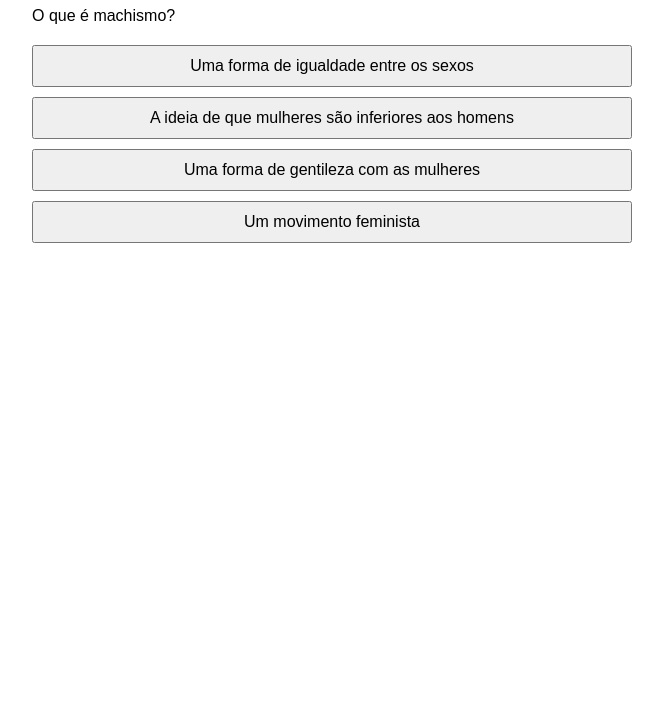
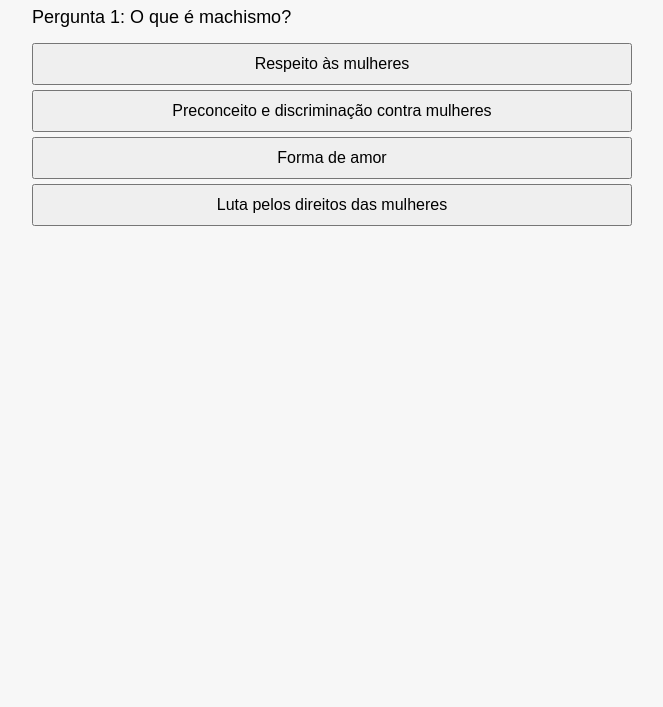
Before and after one commit to Usernamean4/Ana-Gabriella, a plain HTML site: page index.html in a window 1280 px wide. Shown: the part 93-800 px from the top of the page, without its empty margins (308-971 px from the left). Drawn offline with Linux system fonts and the light colour scheme.

Commit message:
index.html

```diff
--- a/index.html
+++ b/index.html
@@ -2,7 +2,7 @@
 <html lang="pt-br">
 <head>
     <meta charset="UTF-8">
-    <title>Jogo Contra o Machismo</title>
+    <title>Quiz Contra o Machismo</title>
     <meta name="viewport" content="width=device-width, initial-scale=1.0">
     <style>
         body {
@@ -10,115 +10,143 @@
             padding: 20px;
             max-width: 600px;
             margin: auto;
+            background-color: #f7f7f7;
         }
         h1 {
             text-align: center;
         }
         .pergunta {
-            margin-bottom: 20px;
+            font-size: 18px;
+            margin-bottom: 15px;
         }
         .opcoes button {
             display: block;
             width: 100%;
             padding: 10px;
-            margin-bottom: 10px;
+            margin: 5px 0;
             font-size: 16px;
+            cursor: pointer;
         }
         #resultado {
+            text-align: center;
+            font-size: 20px;
+            margin-top: 30px;
             font-weight: bold;
+        }
+        .estrelas {
             text-align: center;
-            margin-top: 20px;
+            font-size: 24px;
+            color: gold;
+            margin-top: 10px;
         }
     </style>
 </head>
 <body>
-    <h1>Jogo: Combate ao Machismo</h1>
+    <h1>Quiz: Combate ao Machismo</h1>
     <div class="pergunta" id="pergunta"></div>
     <div class="opcoes" id="opcoes"></div>
     <div id="resultado"></div>
+    <div class="estrelas" id="estrelas"></div>
 
     <script>
-        const perguntas = [
+        const niveis = {
+            facil: [
                 {
                     pergunta: "O que é machismo?",
                     opcoes: [
-                    "Uma forma de igualdade entre os sexos",
-                    "A ideia de que mulheres são inferiores aos homens",
-                    "Uma forma de gentileza com as mulheres",
-                    "Um movimento feminista"
+                        "Respeito às mulheres",
+                        "Preconceito e discriminação contra mulheres",
+                        "Forma de amor",
+                        "Luta pelos direitos das mulheres"
                     ],
-                respostaCorreta: 1
+                    correta: 1
                 },
                 {
-                pergunta: "Qual atitude ajuda a combater o machismo?",
+                    pergunta: "O que é feminismo?",
                     opcoes: [
-                    "Ignorar piadas machistas",
-                    "Interromper mulheres enquanto falam",
-                    "Valorizar a opinião das mulheres",
-                    "Reforçar estereótipos de gênero"
+                        "Ódio aos homens",
+                        "Busca por privilégios femininos",
+                        "Igualdade entre gêneros",
+                        "Revolta das mulheres"
                     ],
-                respostaCorreta: 2
+                    correta: 2
                 },
                 {
-                pergunta: "O que é o feminismo?",
+                    pergunta: "Quem pode combater o machismo?",
                     opcoes: [
-                    "Ódio aos homens",
-                    "Luta por igualdade de direitos entre gêneros",
-                    "Superioridade feminina",
-                    "Movimento contra a masculinidade"
+                        "Somente mulheres",
+                        "Somente homens",
+                        "Todos nós",
+                        "Ninguém"
                     ],
-                respostaCorreta: 1
+                    correta: 2
+                }
+            ],
+            medio: [
+                {
+                    pergunta: "O que é 'mansplaining'?",
+                    opcoes: [
+                        "Homem explicando algo com respeito",
+                        "Homem explicando algo óbvio de forma condescendente",
+                        "Aula de masculinidade",
+                        "Algo engraçado"
+                    ],
+                    correta: 1
                 },
                 {
-                pergunta: "Como você pode apoiar uma colega que sofreu machismo?",
+                    pergunta: "Como ajudar no combate ao machismo?",
                     opcoes: [
-                    "Fingir que nada aconteceu",
-                    "Culpar a vítima",
-                    "Ouvir e apoiar sua fala",
-                    "Disfarçar a situação com piadas"
+                        "Ficar em silêncio",
+                        "Apoiar mulheres e denunciar abusos",
+                        "Ignorar denúncias",
+                        "Fazer piadas sexistas"
                     ],
-                respostaCorreta: 2
+                    correta: 1
                 },
                 {
-                pergunta: "O que é mansplaining?",
+                    pergunta: "Qual dessas frases é machista?",
                     opcoes: [
-                    "Homens explicando algo de forma respeitosa",
-                    "Homens explicando algo sem necessidade, subestimando a mulher",
-                    "Uma forma de elogio",
-                    "Um tipo de brincadeira entre amigos"
+                        "Mulher no volante, perigo constante",
+                        "Mulheres são tão capazes quanto homens",
+                        "Todos merecem respeito",
+                        "Lugar de mulher é onde ela quiser"
                     ],
-                respostaCorreta: 1
+                    correta: 0
+                }
+            ],
+            dificil: [
+                {
+                    pergunta: "O machismo prejudica:",
+                    opcoes: [
+                        "Somente as mulheres",
+                        "Somente os homens",
+                        "Toda a sociedade",
+                        "Apenas crianças"
+                    ],
+                    correta: 2
                 },
                 {
-                pergunta: "Qual frase é um exemplo de machismo?",
+                    pergunta: "Um exemplo de igualdade de gênero é:",
                     opcoes: [
-                    "Mulheres devem ganhar o mesmo que homens",
-                    "Lugar de mulher é onde ela quiser",
-                    "Mulher não entende de política",
-                    "Devemos ouvir todas as vozes"
+                        "Mulheres só em cargos administrativos",
+                        "Homens ganharem mais",
+                        "Mesmos direitos e oportunidades para todos",
+                        "Mulheres obedecerem os homens"
                     ],
-                respostaCorreta: 2
+                    correta: 2
                 },
                 {
-                pergunta: "O que é um estereótipo de gênero?",
+                    pergunta: "Qual dessas ações é respeitosa?",
                     opcoes: [
-                    "Uma característica individual",
-                    "Uma habilidade natural",
-                    "Uma ideia preconcebida sobre o papel de homens e mulheres",
-                    "Um elogio"
+                        "Interromper mulheres",
+                        "Fazer piadas sobre gênero",
+                        "Ouvir e valorizar opiniões femininas",
+                        "Duvidar da capacidade das mulheres"
                     ],
-                respostaCorreta: 2
-            },
-            {
-                pergunta: "Qual atitude é respeitosa em um debate?",
-                opcoes: [
-                    "Deixar a mulher terminar sua fala",
-                    "Interromper para corrigir",
-                    "Falar mais alto para impor opinião",
-                    "Desacreditar o que ela diz"
+                    correta: 2
+                }
             ],
-                respostaCorreta: 0
-            },
+            extra: [
                 {
                     pergunta: "Por que é importante discutir o machismo?",
                     opcoes: [
@@ -127,55 +155,87 @@
                         "Para promover a desigualdade",
                         "Para construir uma sociedade mais justa"
                     ],
-                respostaCorreta: 3
-            },
-            {
-                pergunta: "Qual dessas ações ajuda a promover a igualdade de gênero?",
-                opcoes: [
-                    "Tratar mulheres como inferiores",
-                    "Encorajar a participação feminina em todos os espaços",
-                    "Fazer piadas sexistas",
-                    "Ignorar comportamentos machistas"
-                ],
-                respostaCorreta: 1
+                    correta: 3
                 }
-        ];
+            ]
+        };
 
-        let perguntaAtual = 0;
+        let perguntas = [];
+        let atual = 0;
         let acertos = 0;
 
+        function embaralhar(array) {
+            return array.sort(() => Math.random() - 0.5);
+        }
+
+        function iniciarQuiz() {
+            perguntas = [
+                ...embaralhar(niveis.facil),
+                ...embaralhar(niveis.medio),
+                ...embaralhar(niveis.dificil),
+                ...niveis.extra
+            ];
+            mostrarPergunta();
+        }
+
         function mostrarPergunta() {
-            if (perguntaAtual < perguntas.length) {
-                const p = perguntas[perguntaAtual];
-                document.getElementById("pergunta").innerText = p.pergunta;
+            const p = perguntas[atual];
+            document.getElementById("pergunta").innerText = `Pergunta ${atual + 1}: ${p.pergunta}`;
             const opcoesDiv = document.getElementById("opcoes");
             opcoesDiv.innerHTML = "";
 
             p.opcoes.forEach((opcao, index) => {
                 const btn = document.createElement("button");
                 btn.innerText = opcao;
-                    btn.onclick = () => verificarResposta(index);
+                btn.onclick = () => verificar(index);
                 opcoesDiv.appendChild(btn);
             });
+        }
+
+        function verificar(resposta) {
+            if (resposta === perguntas[atual].correta) {
+                acertos++;
+            }
+            atual++;
+
+            if (atual < perguntas.length) {
+                mostrarPergunta();
             } else {
-                document.getElementById("pergunta").style.display = "none";
-                document.getElementById("opcoes").style.display = "none";
-                const resultadoDiv = document.getElementById("resultado");
-                let mensagemFinal = `Você acertou ${acertos} de ${perguntas.length} perguntas! `;
-                mensagemFinal += acertos > 6 ? "Parabéns! Você está no caminho para combater o machismo!" : "Quem sabe na próxima! Continue aprendendo.";
-                resultadoDiv.innerText = mensagemFinal;
+                exibirResultado();
             }
         }
 
-        function verificarResposta(respostaSelecionada) {
-            if (respostaSelecionada === perguntas[perguntaAtual].respostaCorreta) {
-                acertos++;
-            }
-            perguntaAtual++;
-            mostrarPergunta();
+        function exibirResultado() {
+            document.getElementById("pergunta").style.display = "none";
+            document.getElementById("opcoes").style.display = "none";
+
+            let mensagem = `Você acertou ${acertos} de ${perguntas.length} perguntas.\n`;
+
+            if (acertos >= 8) {
+                mensagem += "Parabéns! Você demonstra consciência e respeito pela igualdade de gênero.";
+            } else if (acertos >= 5) {
+                mensagem += "Bom esforço! Mas sempre dá pra aprender mais.";
+            } else {
+                mensagem += "Quem sabe na próxima! Continue se informando.";
             }
 
-        mostrarPergunta();
+            document.getElementById("resultado").innerText = mensagem;
+
+            let estrelas = "";
+            if (acertos >= 9) {
+                estrelas = "★★★";
+            } else if (acertos >= 6) {
+                estrelas = "★★";
+            } else if (acertos >= 3) {
+                estrelas = "★";
+            } else {
+                estrelas = "Sem estrelas desta vez";
+            }
+
+            document.getElementById("estrelas").innerText = estrelas;
+        }
+
+        iniciarQuiz();
     </script>
 </body>
 </html>
```
Lines whose indentation alone changed are shown as unchanged.
